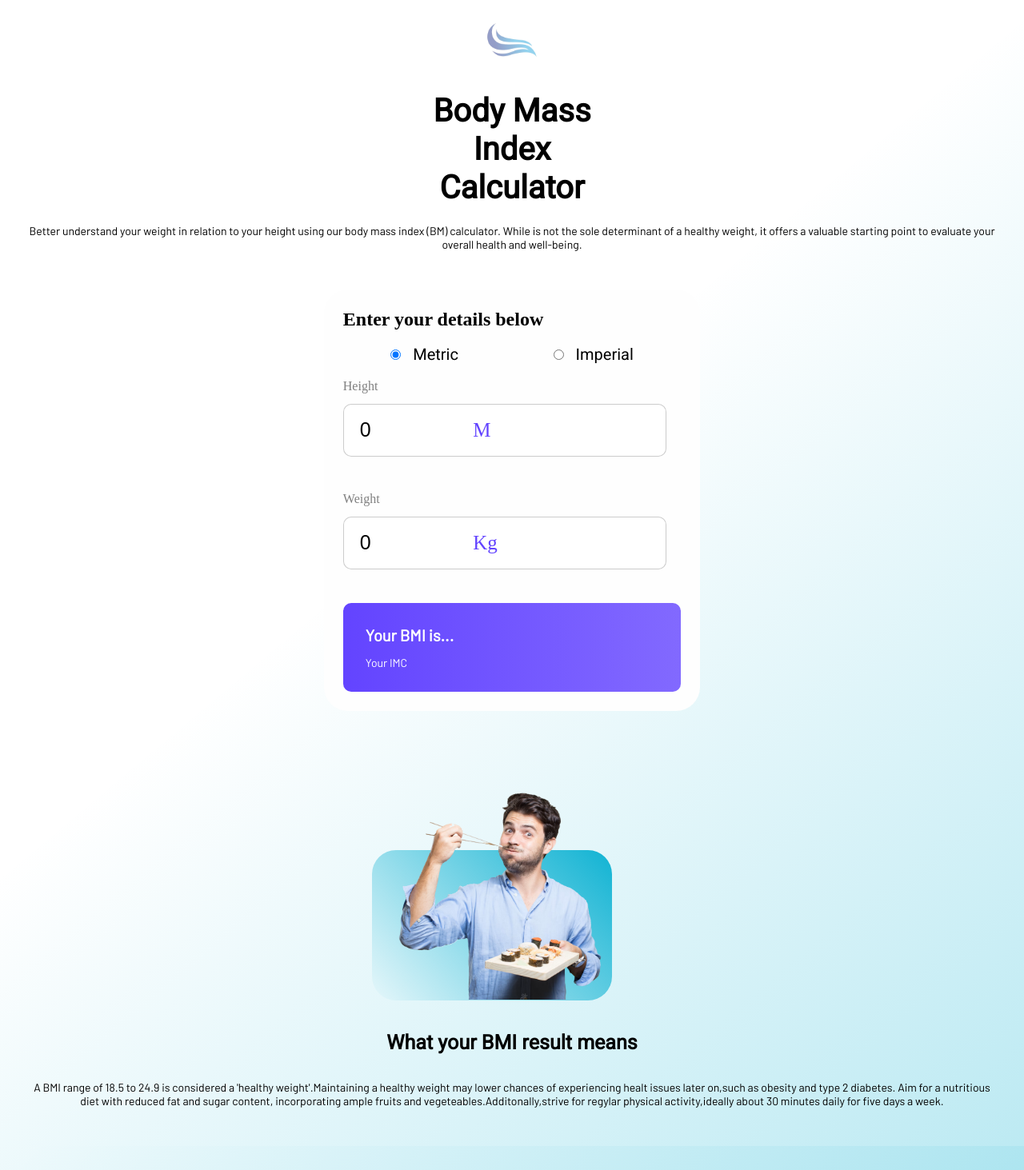
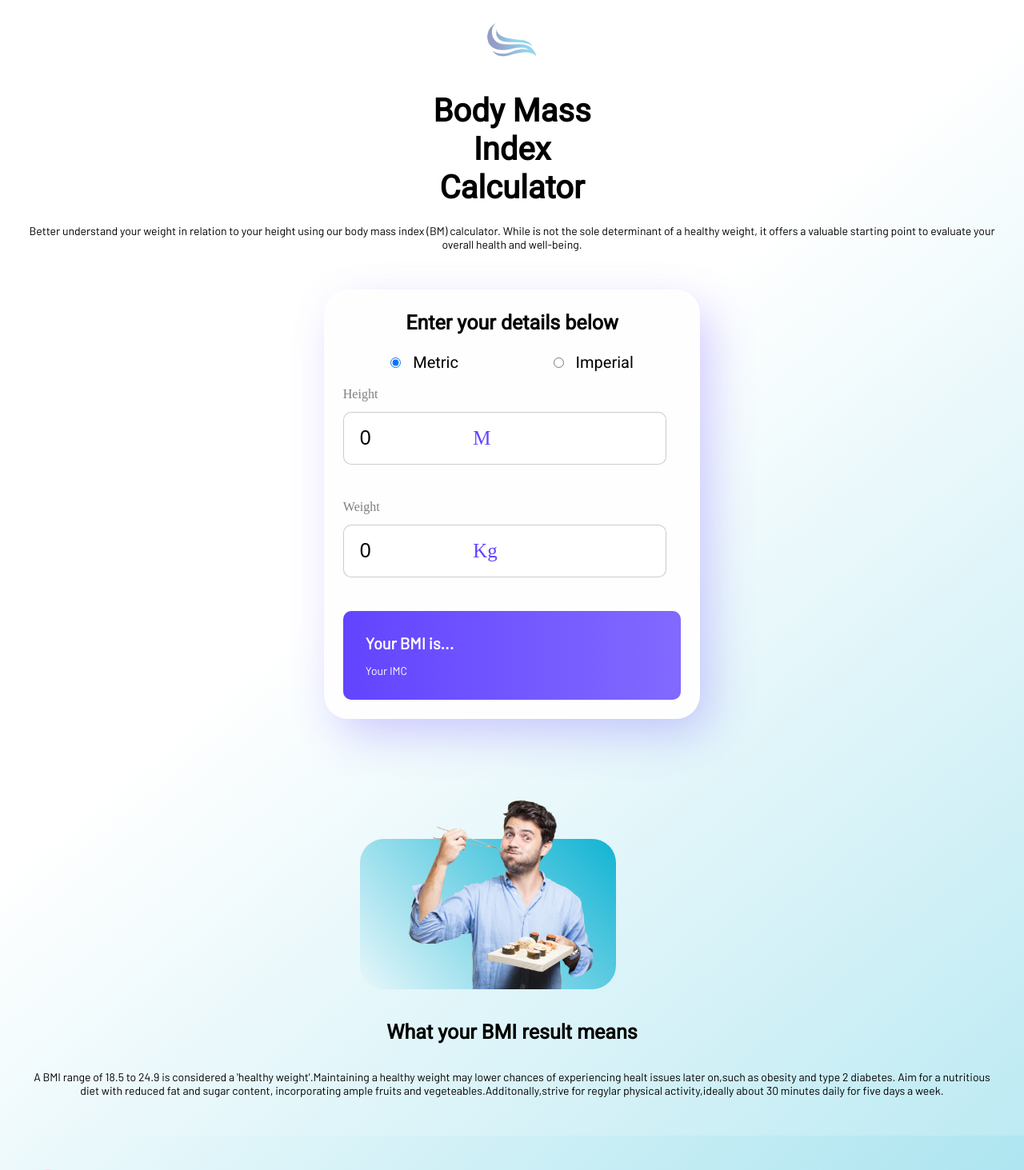
Before and after one commit to MatthiasUrgu/body-mass-index-calculator, a React (Create React App) app: page / in a window 1280 px wide. Shown: the top 1463 px of the page at 80% size. Built offline with nearby package versions, Linux system fonts and the light colour scheme.

Commit message:
bug Img
correct size img <MenPicture/>

```diff
--- a/src/components/CardCalculator/style.module.scss
+++ b/src/components/CardCalculator/style.module.scss
@@ -5,7 +5,7 @@
   background-color: $backCard;
   padding: 1.5em;
   border-radius: 30px;
-  box-shadow: $boxShadow
+  box-shadow: $boxShadow;
   h1 {
     display: flex;
     justify-content: center;
--- a/src/components/MenPictures/style.module.scss
+++ b/src/components/MenPictures/style.module.scss
@@ -10,14 +10,15 @@
     margin-top: -6em;
 
   img {
-
-    width: 350px;
+    overflow-x: hidden;
+    width: 320px;
     z-index: 1;
   }
   .backgroundMen {
     position: relative;
-    top: 270px;
-    width: 300px;
+    top: 246px;
+    left: -30px;
+    width: 320px;
     height: 188px;
     background: linear-gradient(
         45deg,
--- a/src/variable.scss
+++ b/src/variable.scss
@@ -50,4 +50,4 @@ $GradientOther: linear-gradient(
   );
 
 //Box Shadow components
-  $boxShadow : 14px 20px 59px -5px rgba(99,68,255,0.56);
+  $boxShadow : 14px 20px 59px -5px rgba(99,68,255,0.3);
```
